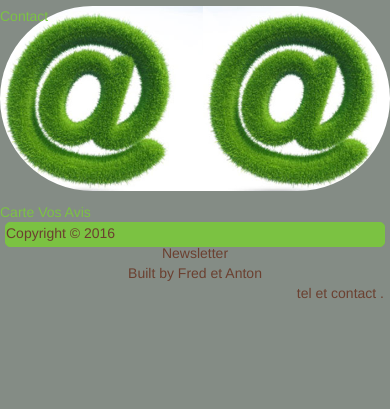
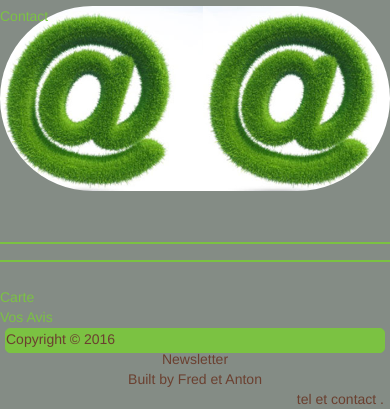
Before and after one commit to AntoineVincent/point_jardin, a PHP site: page / in a window 390 px wide. Shown: the part 1207-1616 px from the top of the page. Before the commit the page ends 1505 px from the top, so only its background shows below. Run offline with PHP 8.4, Linux system fonts and the light colour scheme.

Commit message:
ajout lignes intercal, creation block

```diff
--- a/css/style.css
+++ b/css/style.css
@@ -79,3 +79,6 @@ footer {
 .vide {
 	height: 40px;
 }
+.ecart {
+	height: 25px;
+}
--- a/index.html
+++ b/index.html
@@ -62,9 +62,23 @@
 						</div>
 						<div class="col-md-2"></div>
 					</div>
-					<div class="cube2">
-						<a href="page9.html">Carte</a>
-						<a href="page10.html">Vos Avis</a>
+				<div class="row vide">
+					<div class="col-md-12"></div>
+				</div>
+				<div class="row">
+					<div class="col-md-offset-2 col-md-8 barre"></div>
+				</div>
+				<div class="row ecart">
+					<div class="col-md-12"></div>
+				</div>
+					<div class="row cube2">
+						<div class="col-md-offset-3 col-md-2">
+							<a href="page9.html">Carte</a>
+						</div>
+						<div class="col-md-offset-2 col-md-2">
+							<a href="page10.html">Vos Avis</a>
+						</div>
+						<div class="col-md-3"></div>
 					</div>
 			</section>
 			<footer>
```
